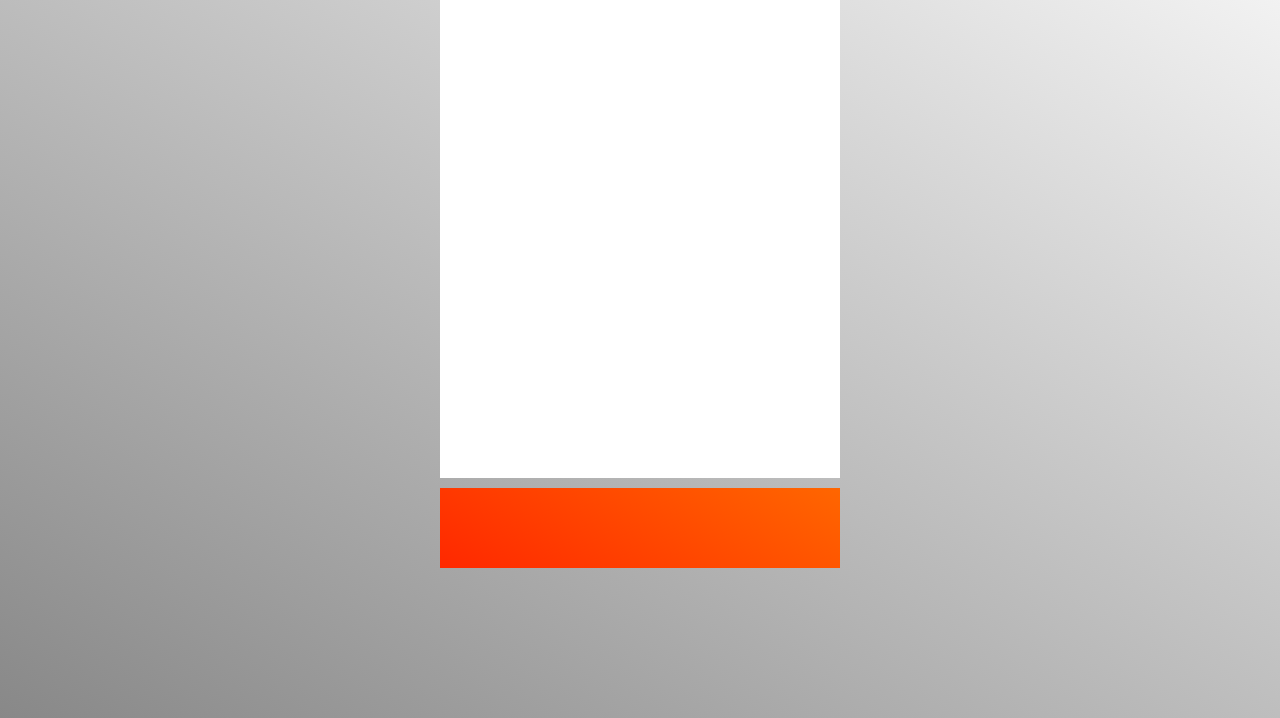
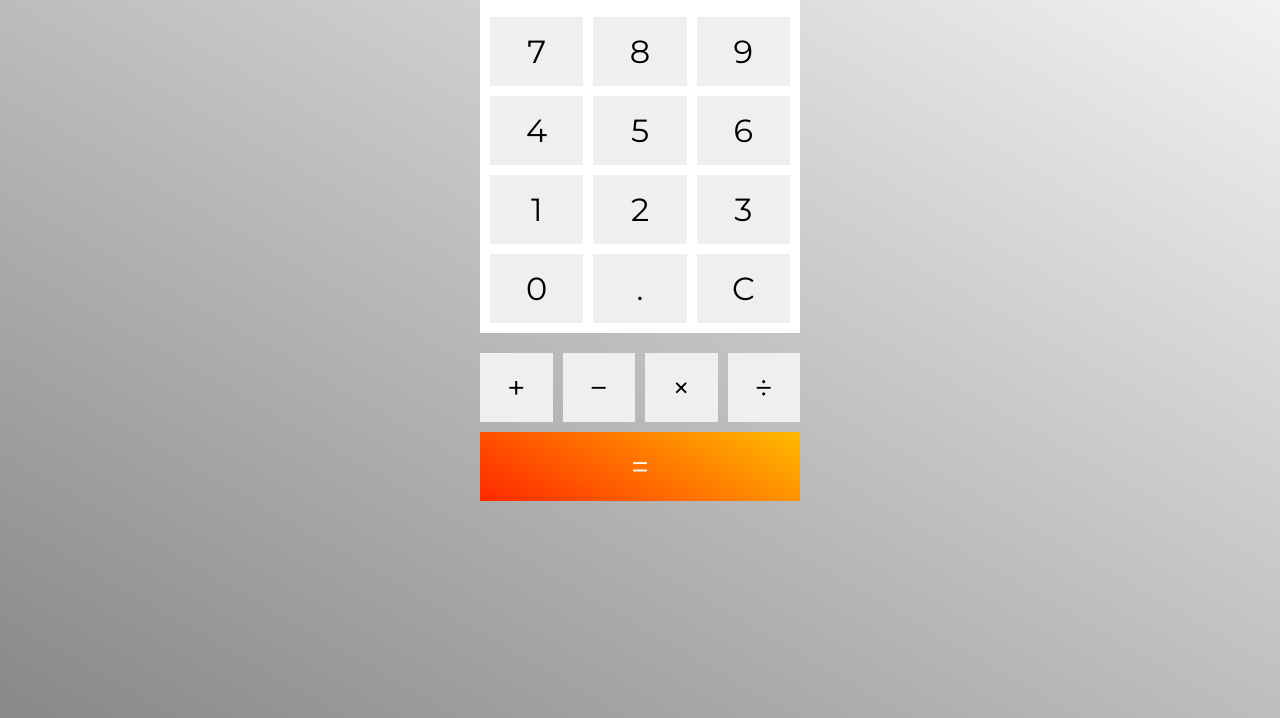
Before and after one commit to KevinMeldau/calculator, a plain HTML site: page index.html in a window 1280 px wide. Shown: the part 182-900 px from the top of the page. Drawn offline with Linux system fonts and the light colour scheme.

Commit message:
Setup HTML and style calculator

```diff
--- a/css/style.css
+++ b/css/style.css
@@ -5,7 +5,7 @@
   --dark-grey: #888888;
   --black: #000000;
   --red: #ff2800;
-  --orange: #ff6600;
+  --orange: #ffbb00;
   --border: 2px solid white;
   --border-radius: 15px;
 
@@ -33,28 +33,58 @@ body {
   margin: 0 auto;
   background-color: white;
   width: 25vw;
-  height: 60vh;
-  padding: 40px;
+  /* height: 60vh; */
+  /* padding: 10px; */
   margin-bottom: 10px;
 }
 
-.container-btm {
-  margin: 0 auto;
-  width: 25vw;
-  padding: 40px;
-  background: linear-gradient(30deg, var(--red), var(--orange));
+.display {
+  font-size: 2em;
+  background-color: var(--dark-grey);
+  padding: 15px;
+  margin: 10px;
+  text-align: right;
 }
 
 .btn-container {
-  display: flex;
-  justify-content: flex-end;
-  margin-bottom: 20px;
+  display: grid;
+  grid-template-columns: 1fr 1fr 1fr;
+  padding: 10px;
+  grid-column-gap: 10px;
+  grid-row-gap: 10px;
 }
 
 .btn {
+  font-family: var(--primary-font);
+  cursor: pointer;
+  border: none;
+  font-size: 2em;
+  text-align: center;
+  padding: 15px;
+}
+
+.math-operators {
+  margin: 0 auto;
+  width: 25vw;
+  display: grid;
+  grid-template-columns: 1fr 1fr 1fr 1fr;
+  padding: 10px;
+  grid-column-gap: 10px;
+  grid-row-gap: 10px;
+}
+
+.btn-bottom {
+  margin: 0 auto;
+  width: 25vw;
+  padding: 15px;
+  background: linear-gradient(30deg, var(--red), var(--orange));
+  color: white;
+}
+
+/* .btn {
   margin-left: 20px;
   font-family: var(--primary-font);
-  /* background-color: var(--color-black-20); */
+  background-color: var(--color-black-20);
   color: white;
   letter-spacing: 1px;
   text-transform: uppercase;
@@ -62,14 +92,9 @@ body {
   padding: 15px 35px;
   border: var(--border);
   border-radius: var(--border-radius);
-}
+} */
 
-.btn:hover {
+/* .btn:hover {
   border: 2px solid grey;
-  /* background-color: var(--color-black-40); */
-}
-
-.equals {
-  background-color: blue;
-  height: 300px;
-}
+  background-color: var(--color-black-40);
+} */
--- a/index.html
+++ b/index.html
@@ -9,8 +9,30 @@
   </head>
   <body>
     <div class="container">
-      <div class="container-bg"></div>
-      <div class="container-btm"></div>
+      <div class="container-bg">
+        <div class="display">TEST</div>
+        <div class="btn-container">
+          <button class="btn">7</button>
+          <button class="btn">8</button>
+          <button class="btn">9</button>
+          <button class="btn">4</button>
+          <button class="btn">5</button>
+          <button class="btn">6</button>
+          <button class="btn">1</button>
+          <button class="btn">2</button>
+          <button class="btn">3</button>
+          <button class="btn">0</button>
+          <button class="btn">.</button>
+          <button class="btn">C</button>
+        </div>
+      </div>
+              <div class="math-operators">
+                <button class="btn">&plus;</button>
+                <button class="btn">&minus;</button>
+                <button class="btn">&times;</button>
+                <button class="btn">&divide;</button>
+              </div>
+      <button class="btn btn-bottom">&equals;</button>
     </div>
     <script src="js/main.js"></script>
   </body>
```
